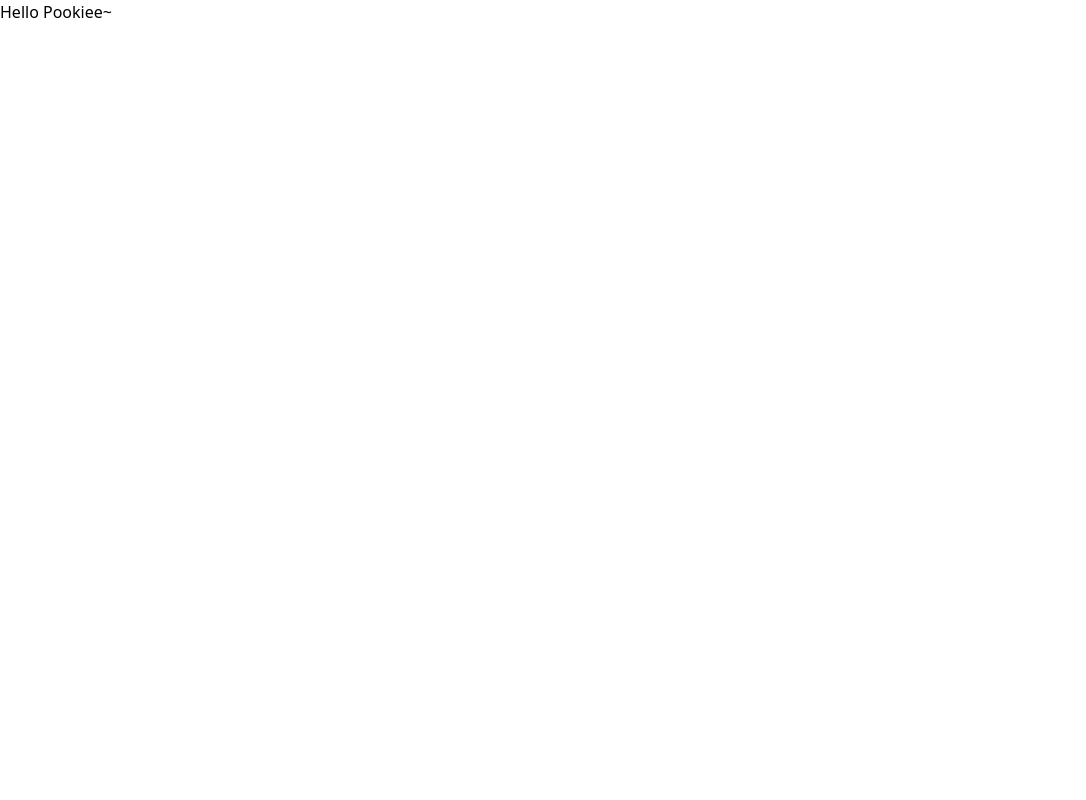
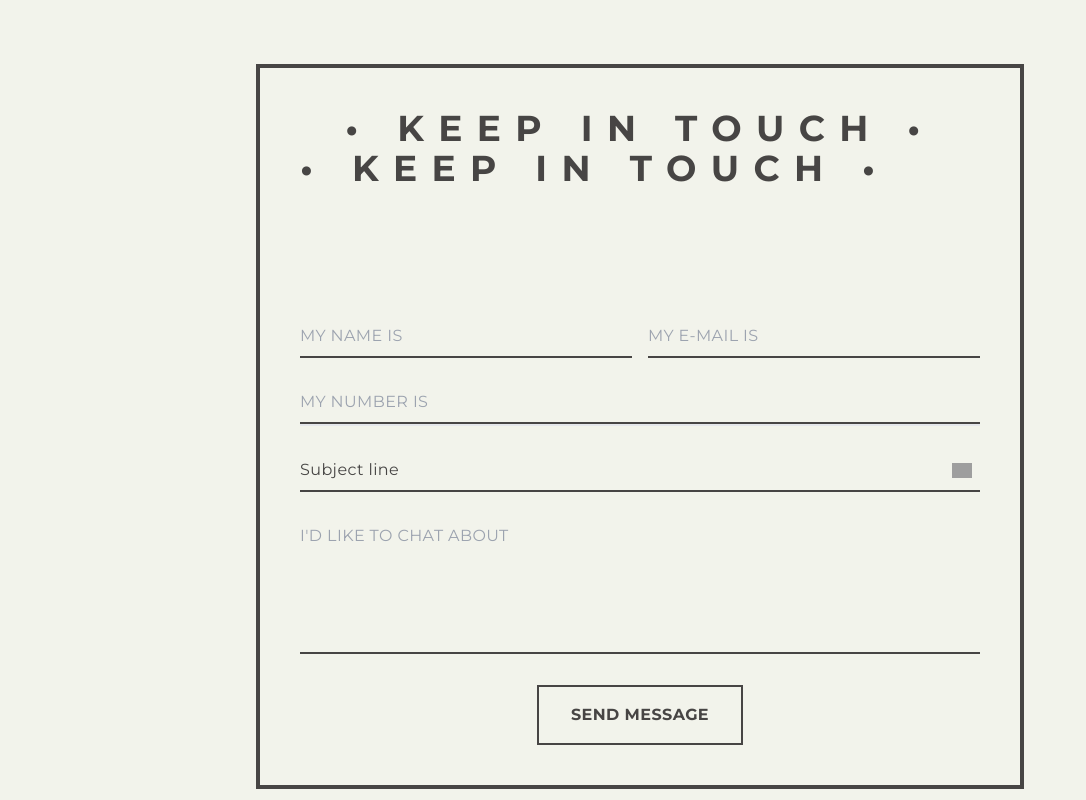
Before and after one commit to miftahstack/Form_, a website: page index.html in a window 1280 px wide. Shown: the whole page, without its empty margins (0-1086 px from the left). Drawn offline with nearby package versions, Linux system fonts and the light colour scheme; grey boxes are pictures that could not be loaded.

Commit message:
Form edited

```diff
--- a/index.html
+++ b/index.html
@@ -1,20 +1,87 @@
 <!DOCTYPE html>
 <html lang="en">
+
 <head>
-    <meta charset="UTF-8">
-    <meta name="viewport" content="width=device-width, initial-scale=1.0">
-    <title>Document</title>
-    <!-- Link Files -->
-    <link rel="stylesheet" href="src/output.css">
-    <!-- Link Files -->
+    <meta charset="UTF-8" />
+    <meta name="viewport" content="width=device-width, initial-scale=1.0" />
+    <title>Contact Form</title>
+    <script src="https://cdn.tailwindcss.com"></script>
+    <link href="https://fonts.googleapis.com/css2?family=Montserrat:wght@400;700&display=swap" rel="stylesheet">
+    <style>
+        body {
+            font-family: 'Montserrat', Arial, sans-serif;
+        }
+
+        select {
+            background-image: url('https://cdn4.iconfinder.com/data/icons/ionicons/512/icon-ios7-arrow-down-32.png');
+            background-repeat: no-repeat;
+            background-position: right 0.5rem center;
+            background-size: 1.25rem;
+        }
+    </style>
 </head>
-<body>
+
+<body class="bg-[#F2F3EB] text-[#474544]">
+
+    <div id="container" class="max-w-3xl mx-auto lg:mt-16 border-4 border-[#474544] p-10 relative">
+        <h1 class="text-center text-2xl sm:text-3xl md:text-4xl font-bold uppercase tracking-[0.4em]">
+            &bull; Keep in Touch &bull;
+        </h1>
+        <h1 class="text-2xl sm:text-3xl md:text-4xl font-bold uppercase tracking-[0.4em] mb-4">
+    &bull; Keep in Touch &bull;
+  </h1>
 
 
-    <h1>Hello Pookiee~</h1>
+        <div class="icon_wrapper flex justify-center my-10">
+            <svg class="fill-[#474544] w-12 h-12" viewBox="0 0 145.192 145.192">
+                <!-- Your SVG Path Here -->
+            </svg>
+        </div>
 
-<!-- Script Files -->
-<script src="js/script.js"></script>
-<!-- Script Files -->
+        <form action="#" method="post" id="contact_form" class="space-y-6">
+            <div class="flex flex-col sm:flex-row gap-4">
+                <div class="name w-full sm:w-1/2">
+                    <label for="name" class="sr-only">Name</label>
+                    <input type="text" placeholder="My name is" name="name" id="name_input" required
+                        class="w-full bg-transparent border-b-2 border-[#474544] text-[#474544] placeholder:uppercase tracking-wide py-2 focus:outline-none" />
+                </div>
+                <div class="email w-full sm:w-1/2">
+                    <label for="email" class="sr-only">Email</label>
+                    <input type="email" placeholder="My e-mail is" name="email" id="email_input" required
+                        class="w-full bg-transparent border-b-2 border-[#474544] text-[#474544] placeholder:uppercase tracking-wide py-2 focus:outline-none" />
+                </div>
+            </div>
+
+            <div class="telephone w-full border-b-2">
+                <label for="telephone" class="sr-only">Phone</label>
+                <input type="text" placeholder="My number is" name="telephone" id="telephone_input" required
+                    class="w-full bg-transparent border-b-2 border-[#474544] text-[#474544] placeholder:uppercase tracking-wide py-2 focus:outline-none" />
+            </div>
+
+            <div class="subject w-full ">
+                <label for="subject" class="sr-only">Subject</label>
+                <select name="subject" id="subject_input" required
+                    class="w-full bg-transparent border-b-2 border-[#474544] text-[#474544] placeholder:uppercase tracking-wide py-2 pr-8 appearance-none focus:outline-none">
+                    <option disabled hidden selected>Subject line</option>
+                    <option>HSC</option>
+                    <option>SSC</option>
+                    <option>A Level</option>
+                </select>
+            </div>
+
+            <div class="message w-full">
+                <label for="message" class="sr-only">Message</label>
+                <textarea name="message" placeholder="I'd like to chat about" id="message_input" rows="5" required
+                    class="w-full bg-transparent border-b-2 border-[#474544] text-[#474544] placeholder:uppercase tracking-wide py-2 resize-none focus:outline-none"></textarea>
+            </div>
+
+            <div class="submit text-center">
+                <input type="submit" value="Send Message" id="form_button"
+                    class="inline-block bg-transparent border-2 border-[#474544] text-[#474544] font-bold uppercase px-8 py-4 tracking-wide transition-all duration-300 hover:bg-[#474544] hover:text-[#F2F3EB] cursor-pointer" />
+            </div>
+        </form>
+    </div>
+
 </body>
+
 </html>
```
